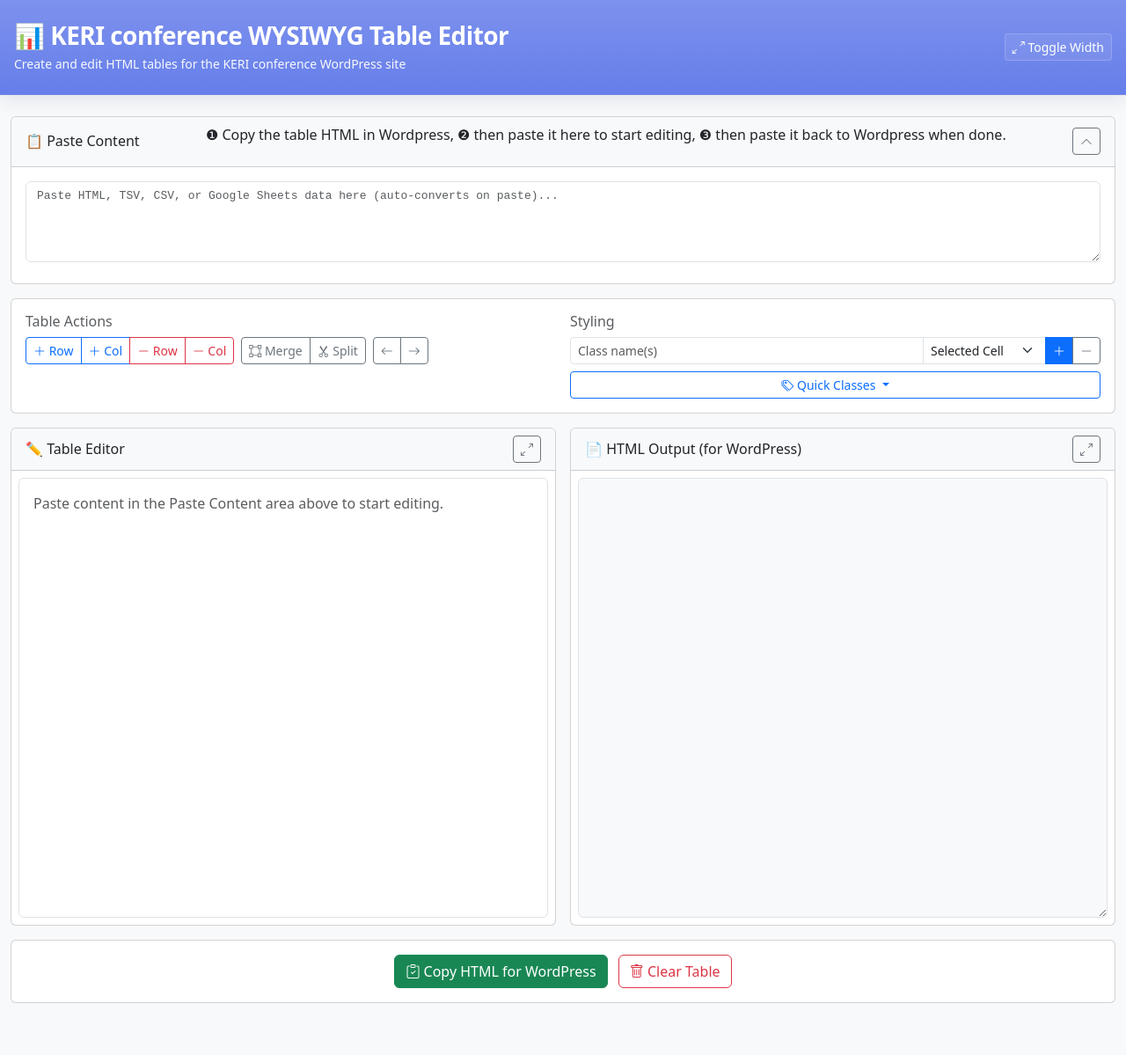
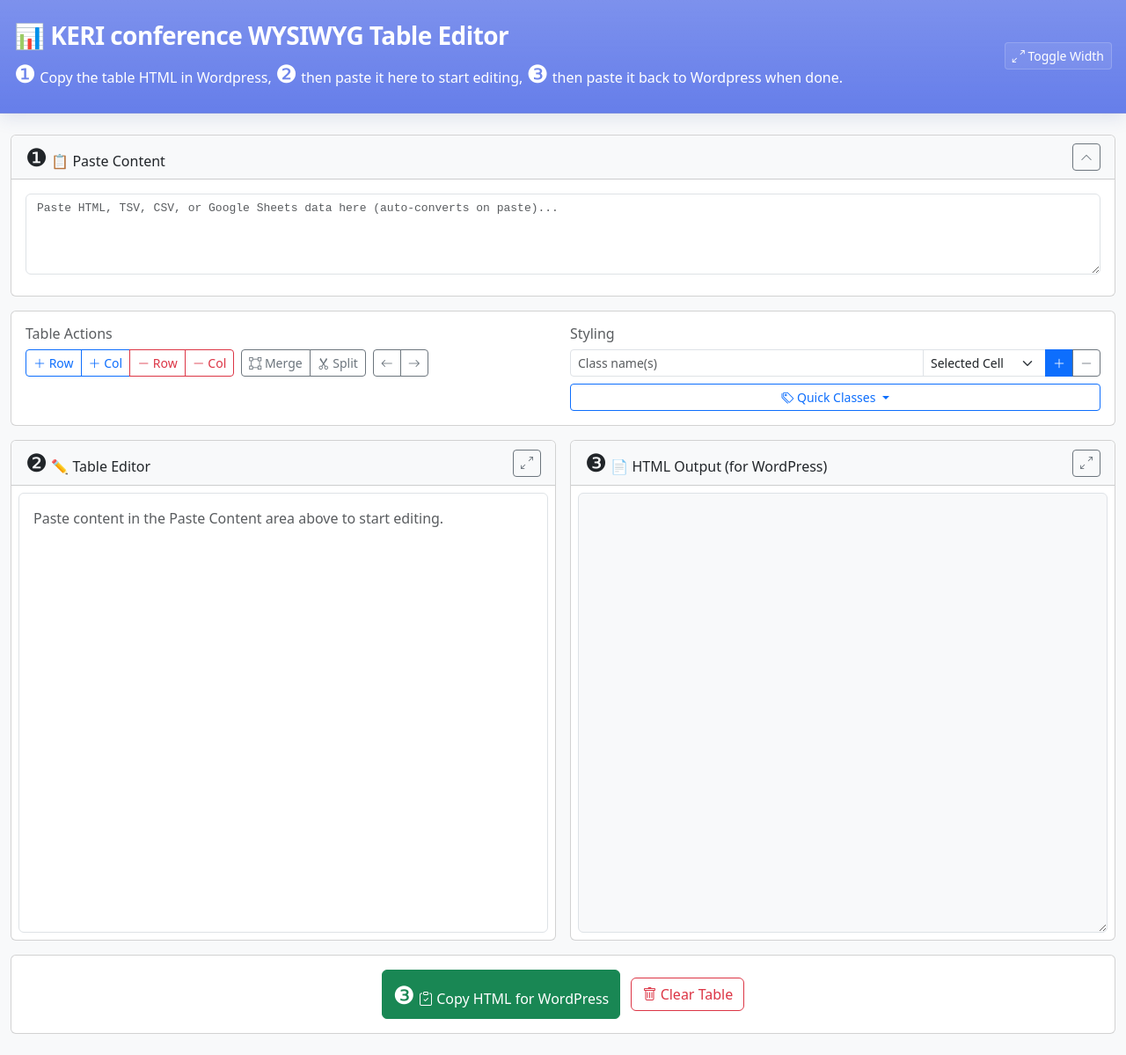
Before and after one commit to kordwarshuis/wysiwyg-table, a website: page index.html in a window 1280 px wide. Shown: the whole page at 88% size. Before the commit the page ends 1164 px from the top, so only its background shows below. Drawn offline with nearby package versions, Linux system fonts and the light colour scheme.

Commit message:
Update instructions for copying and pasting table HTML; enhance section headers with icons

```diff
--- a/index.html
+++ b/index.html
@@ -17,7 +17,7 @@
             <div class="d-flex justify-content-between align-items-center">
                 <div>
                     <h1 class="h3 mb-1">📊 KERI conference WYSIWYG Table Editor</h1>
-                    <p class="mb-0 small">Create and edit HTML tables for the KERI conference WordPress site</p>
+                    <p class="mb-0"><span class="fs-3">❶</span> Copy the table HTML in Wordpress, <span class="fs-3">❷</span> then paste it here to start editing, <span class="fs-3">❸</span> then paste it back to Wordpress when done.</p>
                 </div>
                 <button id="toggleWidthBtn" class="btn btn-outline-light btn-sm">
                     <i class="bi bi-arrows-angle-expand"></i> Toggle Width
@@ -30,8 +30,8 @@
         <!-- Paste Content Section (Collapsible) -->
         <div class="card mb-3" id="pasteSection">
             <div class="card-header d-flex justify-content-between align-items-center bg-light">
-                <h6 class="mb-0">📋 Paste Content</h6>
-                <p>❶ Copy the table HTML in Wordpress, ❷ then paste it here to start editing, ❸ then paste it back to Wordpress when done.</p>
+                <h6 class="mb-0"><span class="fs-3">❶</span> 📋 Paste Content</h6>
+
                 <button class="btn btn-sm btn-outline-secondary" id="togglePasteBtn">
                     <i class="bi bi-chevron-up"></i>
                 </button>
@@ -122,7 +122,7 @@
             <div class="col-lg-6" id="editorColumn">
                 <div class="card h-100">
                     <div class="card-header bg-light d-flex justify-content-between align-items-center">
-                        <h6 class="mb-0">✏️ Table Editor</h6>
+                        <h6 class="mb-0"><span class="fs-3">❷</span> ✏️ Table Editor</h6>
                         <button class="btn btn-sm btn-outline-secondary" id="toggleEditorWidth" title="Toggle Full Width">
                             <i class="bi bi-arrows-angle-expand"></i>
                         </button>
@@ -139,7 +139,7 @@
             <div class="col-lg-6" id="previewColumn">
                 <div class="card h-100">
                     <div class="card-header bg-light d-flex justify-content-between align-items-center">
-                        <h6 class="mb-0">📄 HTML Output (for WordPress)</h6>
+                        <h6 class="mb-0"><span class="fs-3">❸</span> 📄 HTML Output (for WordPress)</h6>
                         <button class="btn btn-sm btn-outline-secondary" id="togglePreviewWidth" title="Toggle Full Width">
                             <i class="bi bi-arrows-angle-expand"></i>
                         </button>
@@ -154,7 +154,7 @@
         <!-- Export Actions -->
         <div class="card mb-4">
             <div class="card-body text-center py-3">
-                <button id="copyHtmlBtn" class="btn btn-success me-2">
+                <button id="copyHtmlBtn" class="btn btn-success me-2"><span class="fs-3">❸</span>
                     <i class="bi bi-clipboard-check"></i> Copy HTML for WordPress
                 </button>
                 <button id="clearBtn" class="btn btn-outline-danger">
```
Also changed, not shown: dist/index.html.
